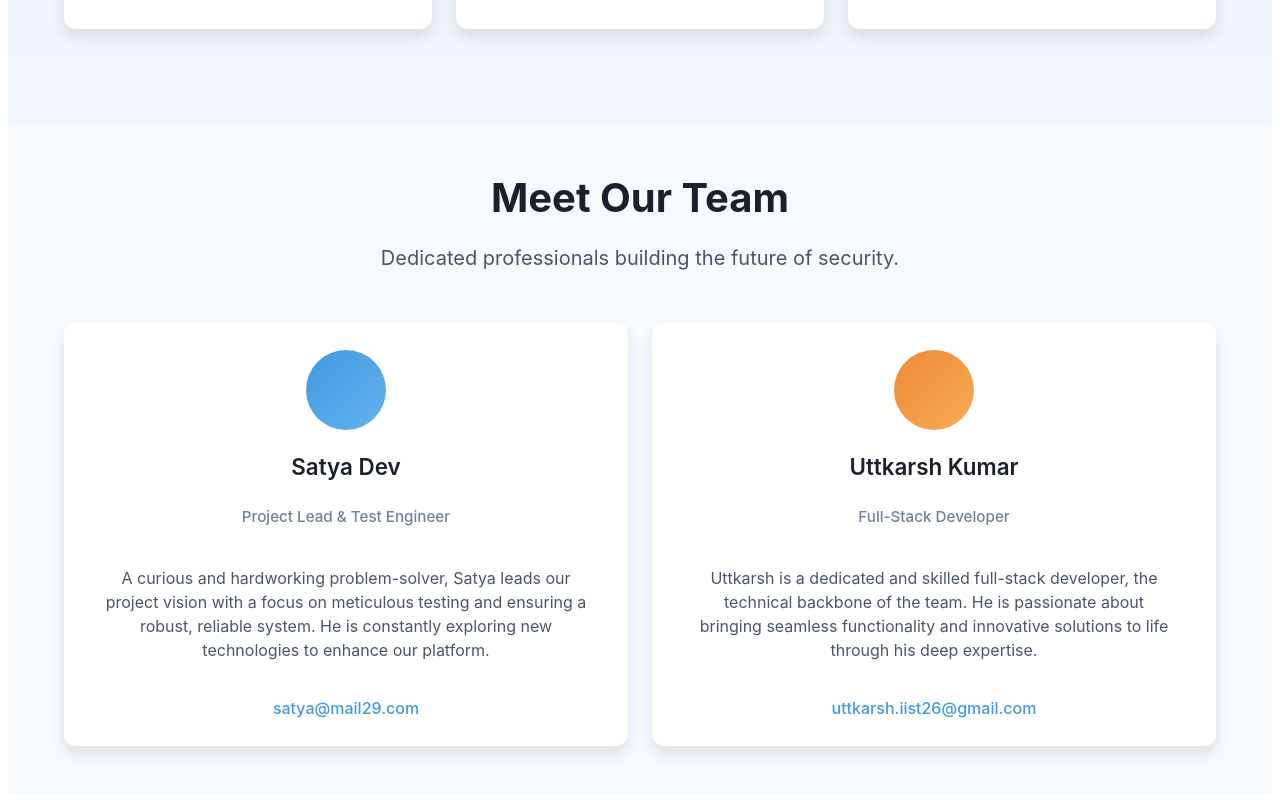
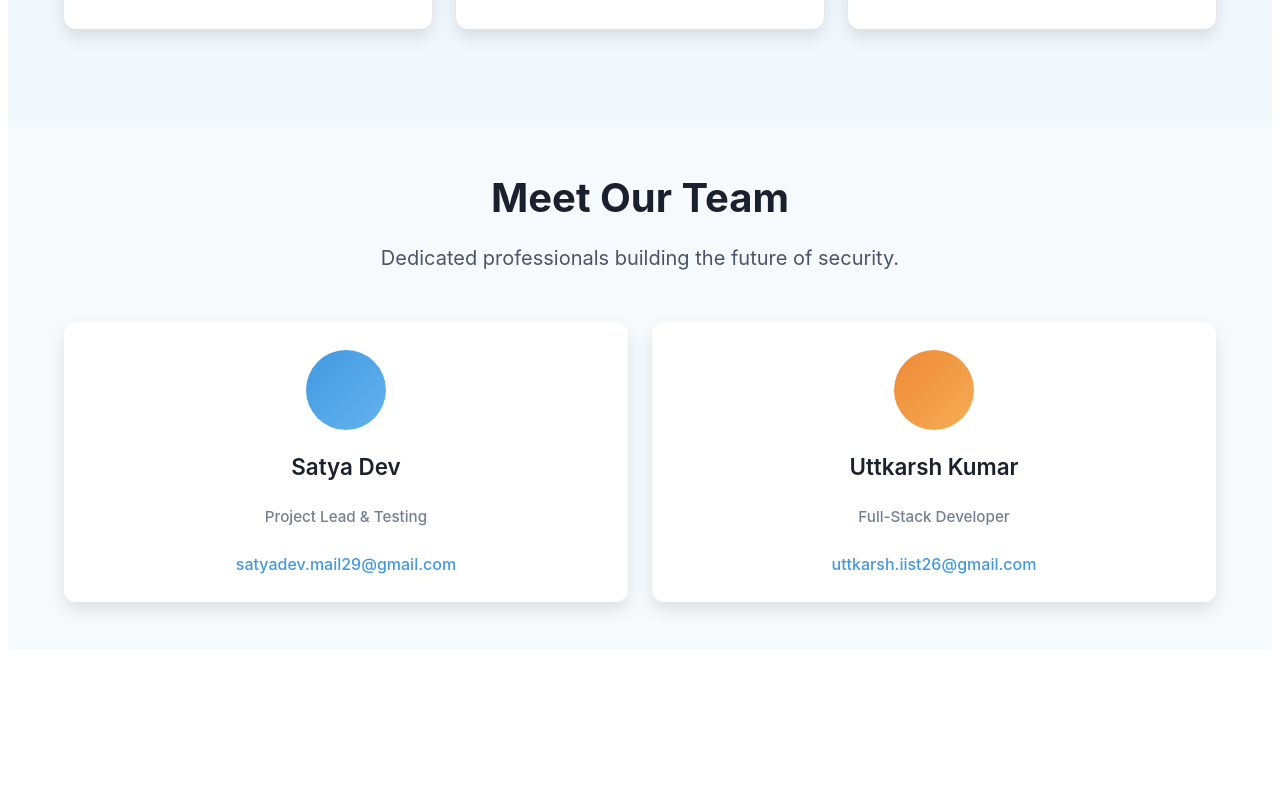
Before and after one commit to uttkarshnjr10/Guest-Guard, a React (Vite) app: page /why-us in a window 1280 px wide. Shown: the part 513-1313 px from the top of the page. After the commit the page ends 1203 px from the top, so only its background shows below. Built offline with nearby package versions, Linux system fonts and the light colour scheme; no server answers.

Commit message:
Updated the about us

```diff
--- a/src/pages/public/WhyUs.jsx
+++ b/src/pages/public/WhyUs.jsx
@@ -73,12 +73,10 @@ export default function App() {
             <div className={styles.teamCard}>
               <div className={`${styles.avatar} ${styles.satyaAvatar}`}></div>
               <h3 className={styles.cardTitle}>Satya Dev</h3>
-              <p className={styles.cardSubtitle}>Project Lead & Test Engineer</p>
-              <p className={styles.cardDescription}>
-                A curious and hardworking problem-solver, Satya leads our project vision with a focus on meticulous testing and ensuring a robust, reliable system. He is constantly exploring new technologies to enhance our platform.
-              </p>
-              <a href="mailto:satya@mail29.com" className={styles.emailLink}>
-                satya@mail29.com
+              <p className={styles.cardSubtitle}>Project Lead & Testing</p>
+
+              <a href="mailto:satyadev.mail29@gmail.com" className={styles.emailLink}>
+                satyadev.mail29@gmail.com
               </a>
             </div>
             {/* Team Member 2: Uttkarsh Kumar */}
@@ -86,9 +84,7 @@ export default function App() {
               <div className={`${styles.avatar} ${styles.uttkarshAvatar}`}></div>
               <h3 className={styles.cardTitle}>Uttkarsh Kumar</h3>
               <p className={styles.cardSubtitle}>Full-Stack Developer</p>
-              <p className={styles.cardDescription}>
-                Uttkarsh is a dedicated and skilled full-stack developer, the technical backbone of the team. He is passionate about bringing seamless functionality and innovative solutions to life through his deep expertise.
-              </p>
+
               <a href="mailto:uttkarsh.iist26@gmail.com" className={styles.emailLink}>
                 uttkarsh.iist26@gmail.com
               </a>
```
